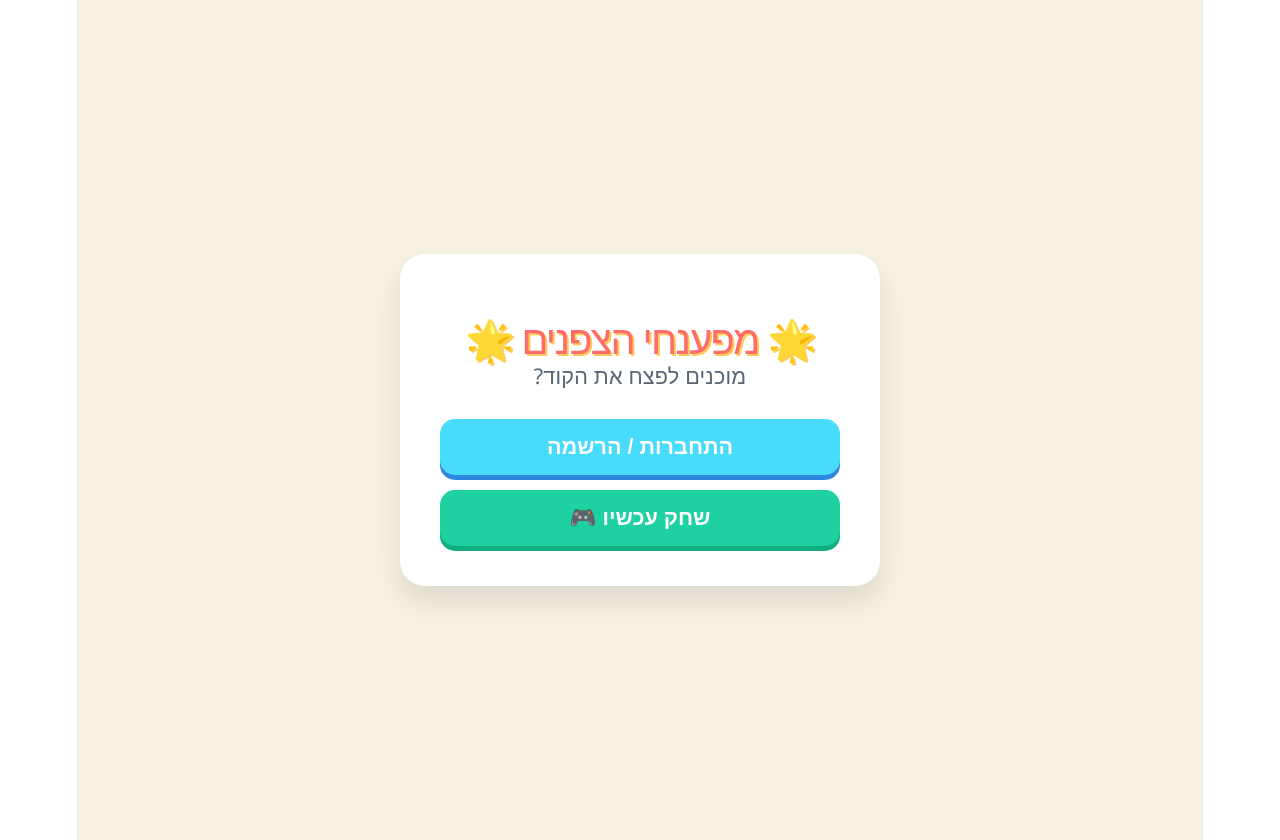
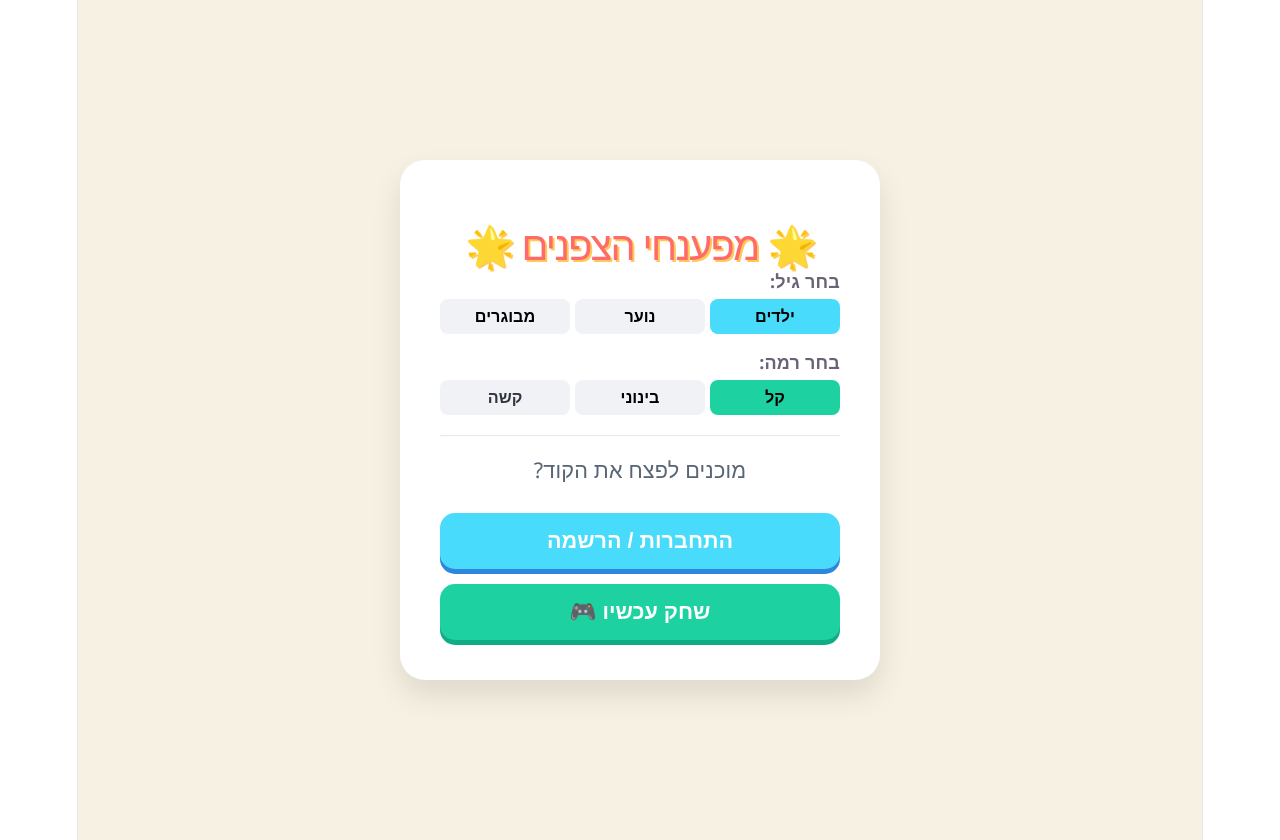
Before and after one commit to liorbm87/Cryptogram, a React (Vite) app: page / in a window 1280 px wide. Built offline with nearby package versions, Linux system fonts and the light colour scheme.

Commit message:
Added category selection and initial reveal

```diff
--- a/src/App.jsx
+++ b/src/App.jsx
@@ -11,6 +11,10 @@ function App() {
   const [showWinModal, setShowWinModal] = useState(false);
   const [noMorePhrases, setNoMorePhrases] = useState(false);
   const [loading, setLoading] = useState(false);
+
+  // --- הגדרות משחק (רמה וגיל) ---
+  const [selectedCategory, setSelectedCategory] = useState('ילדים');
+  const [selectedLevel, setSelectedLevel] = useState('easy'); // easy, medium, hard
 
   // --- נתוני שחקן ---
   const [player, setPlayer] = useState(null);
@@ -48,7 +52,7 @@ function App() {
 
   // --- לוגיקת משחק ---
 
-  const generateCipherMap = (text) => {
+  const generateCipherAndStart = (text) => {
     const numbers = Array.from({ length: 27 }, (_, i) => i + 1);
     const shuffledNumbers = numbers.sort(() => Math.random() - 0.5);
     const newCipher = {};
@@ -59,24 +63,46 @@ function App() {
     newCipher[' '] = ' ';
 
     setCipherMap(newCipher);
-    setUserGuesses({});
+
+    // --- חשיפה ראשונית (קצה חוט) ---
+    // מוציאים את כל האותיות הייחודיות במשפט (ללא רווחים)
+    const uniqueChars = [...new Set(text.replace(/\s/g, '').split(''))];
+
+    // כמות אותיות לחשיפה לפי רמה
+    let numToReveal = 3; // easy
+    if (selectedLevel === 'medium') numToReveal = 2;
+    if (selectedLevel === 'hard') numToReveal = 1;
+
+    const initialGuesses = {};
+    const initialCorrect = [];
+
+    // חושפים אותיות אקראיות מתוך המשפט
+    const shuffledChars = uniqueChars.sort(() => Math.random() - 0.5);
+    for (let i = 0; i < Math.min(numToReveal, shuffledChars.length); i++) {
+      const char = shuffledChars[i];
+      const cipherNum = newCipher[char];
+      initialGuesses[cipherNum] = char;
+      initialCorrect.push(cipherNum);
+    }
+
+    setUserGuesses(initialGuesses);
+    setCorrectCiphers(initialCorrect);
     setSelectedNumber(null);
-    setCorrectCiphers([]);
     setShowWinModal(false);
   };
 
   const fetchRandomPhrase = async () => {
     setLoading(true);
-    // כאן בעתיד נוסיף סינון של "משפטים שהשחקן כבר פתר"
     const { data, error } = await supabase
       .from('phrases')
       .select('*')
-      .eq('category', 'ילדים'); // כרגע כברירת מחדל, אפשר לשנות לפי בחירה
+      .eq('category', selectedCategory)
+      .eq('level', selectedLevel);
 
     if (!error && data && data.length > 0) {
       const randomItem = data[Math.floor(Math.random() * data.length)];
       setCurrentPhrase(randomItem);
-      generateCipherMap(randomItem.text);
+      generateCipherAndStart(randomItem.text);
       setNoMorePhrases(false);
     } else {
       setNoMorePhrases(true);
@@ -180,6 +206,26 @@ function App() {
       <div style={styles.container}>
         <div style={styles.card}>
           <h1 style={styles.title}>🌟 מפענחי הצפנים 🌟</h1>
+
+          {/* בחירת קטגוריה ורמה */}
+          <div style={styles.selectionBox}>
+             <p style={{fontWeight: 'bold', marginBottom: '5px'}}>בחר גיל:</p>
+             <div style={styles.tabGroup}>
+                <button onClick={() => setSelectedCategory('ילדים')} style={{...styles.tabBtn, backgroundColor: selectedCategory === 'ילדים' ? '#48dbfb' : '#f1f2f6'}}>ילדים</button>
+                <button onClick={() => setSelectedCategory('נוער')} style={{...styles.tabBtn, backgroundColor: selectedCategory === 'נוער' ? '#48dbfb' : '#f1f2f6'}}>נוער</button>
+                <button onClick={() => setSelectedCategory('מבוגרים')} style={{...styles.tabBtn, backgroundColor: selectedCategory === 'מבוגרים' ? '#48dbfb' : '#f1f2f6'}}>מבוגרים</button>
+             </div>
+
+             <p style={{fontWeight: 'bold', marginBottom: '5px', marginTop: '15px'}}>בחר רמה:</p>
+             <div style={styles.tabGroup}>
+                <button onClick={() => setSelectedLevel('easy')} style={{...styles.tabBtn, backgroundColor: selectedLevel === 'easy' ? '#1dd1a1' : '#f1f2f6'}}>קל</button>
+                <button onClick={() => setSelectedLevel('medium')} style={{...styles.tabBtn, backgroundColor: selectedLevel === 'medium' ? '#feca57' : '#f1f2f6'}}>בינוני</button>
+                <button onClick={() => setSelectedLevel('hard')} style={{...styles.tabBtn, backgroundColor: selectedLevel === 'hard' ? '#ff6b6b' : '#f1f2f6', color: selectedLevel === 'hard' ? '#fff' : '#2f3542'}}>קשה</button>
+             </div>
+          </div>
+
+          <hr style={{margin: '20px 0', opacity: 0.2}} />
+
           {player ? (
             <div style={styles.welcomeBox}>
               <h3>היי {player.first_name}! 👋</h3>
@@ -247,8 +293,8 @@ function App() {
         <div style={styles.container}>
           <div style={styles.card}>
             <h2 style={styles.title}>🏆 סיימת הכל! 🏆</h2>
-            <p>פתרת את כל הצפנים בקטגוריה הזו.</p>
-            <p>חזור בקרוב, אנחנו מעדכנים משפטים חדשים כל הזמן!</p>
+            <p>אין יותר משפטים ב{selectedCategory} רמת {selectedLevel === 'easy' ? 'קל' : selectedLevel === 'medium' ? 'בינוני' : 'קשה'}.</p>
+            <p>חזור בקרוב לעדכונים!</p>
             <button style={styles.primaryBtn} onClick={() => setAppState('menu')}>חזור לתפריט</button>
           </div>
         </div>
@@ -258,7 +304,7 @@ function App() {
     return (
       <div style={styles.containerGame}>
         <div style={styles.topBar}>
-          <div style={{fontWeight:'bold'}}>נושא: {currentPhrase?.topic}</div>
+          <div style={{fontWeight:'bold'}}>{selectedCategory} | {selectedLevel === 'easy' ? 'קל' : selectedLevel === 'medium' ? 'בינוני' : 'קשה'}</div>
           <div style={styles.scoreDisplay}>✨ {score} נקודות</div>
           <button style={styles.smallBtn} onClick={() => setAppState('menu')}>תפריט</button>
         </div>
@@ -336,9 +382,12 @@ const styles = {
   card: { backgroundColor: '#fff', padding: '40px', borderRadius: '25px', boxShadow: '0 15px 30px rgba(0,0,0,0.1)', textAlign: 'center', width: '100%', maxWidth: '400px' },
   title: { color: '#ff6b6b', fontSize: '2.2rem', marginBottom: '10px', textShadow: '2px 2px 0 #feca57' },
   subtitle: { color: '#576574', fontSize: '1.2rem', marginBottom: '20px' },
+  selectionBox: { textAlign: 'right', marginTop: '10px' },
+  tabGroup: { display: 'flex', gap: '5px', marginTop: '5px' },
+  tabBtn: { flex: 1, padding: '8px', border: 'none', borderRadius: '8px', cursor: 'pointer', fontWeight: 'bold', fontSize: '0.9rem', transition: '0.2s' },
   welcomeBox: { marginBottom: '20px' },
   scoreBadge: { backgroundColor: '#feca57', color: '#fff', padding: '8px 20px', borderRadius: '25px', display: 'inline-block', fontWeight: 'bold', fontSize: '1.1rem' },
-  menuButtons: { display: 'flex', flexDirection: 'column', gap: '15px', marginTop: '20px' },
+  menuButtons: { display: 'flex', flexDirection: 'column', gap: '15px', marginTop: '10px' },
   primaryBtn: { backgroundColor: '#1dd1a1', color: '#fff', border: 'none', padding: '15px', borderRadius: '15px', fontSize: '1.2rem', cursor: 'pointer', fontWeight: 'bold', width: '100%', boxShadow: '0 5px 0 #10ac84' },
   secondaryBtn: { backgroundColor: '#48dbfb', color: '#fff', border: 'none', padding: '15px', borderRadius: '15px', fontSize: '1.2rem', cursor: 'pointer', fontWeight: 'bold', width: '100%', boxShadow: '0 5px 0 #2e86de', marginTop: '10px' },
   hintBtn: { backgroundColor: '#ff9f43', color: '#fff', border: 'none', padding: '10px 20px', borderRadius: '20px', cursor: 'pointer', fontWeight: 'bold', boxShadow: '0 4px 0 #e67e22' },
```
